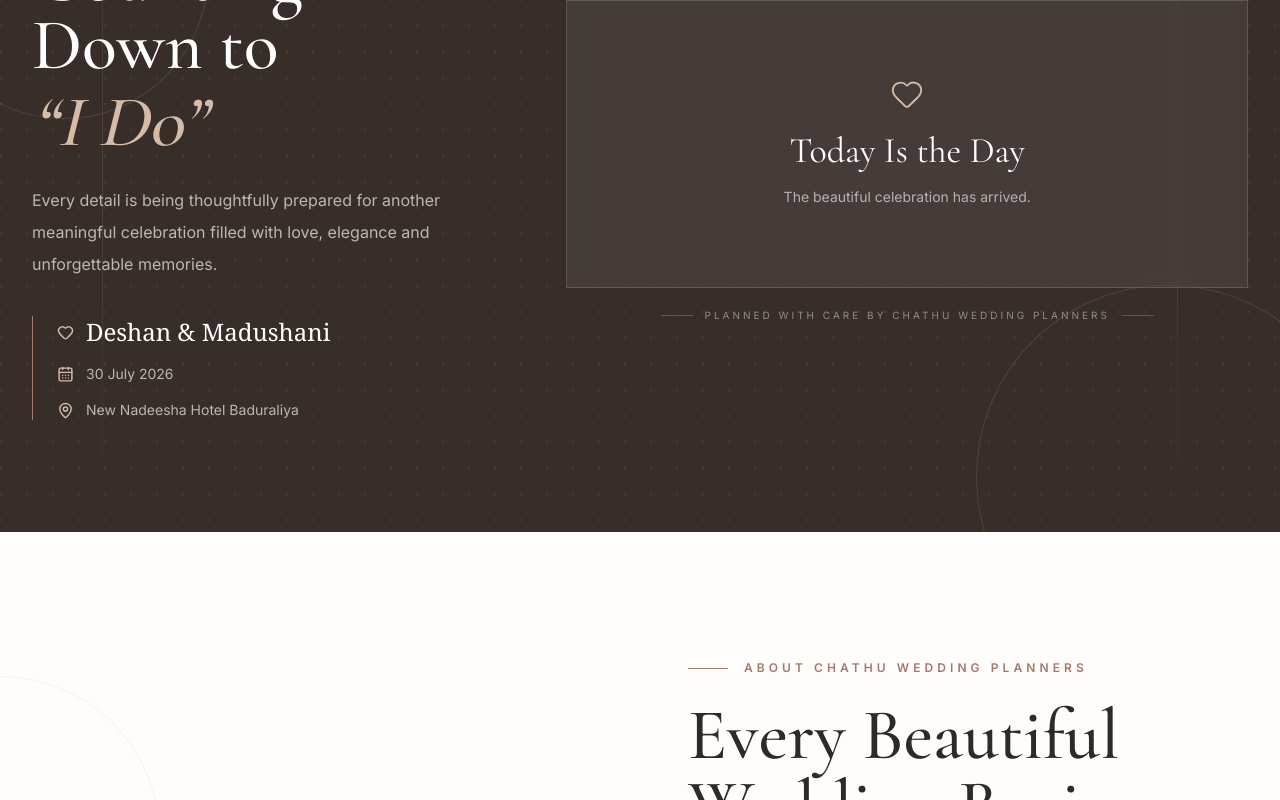
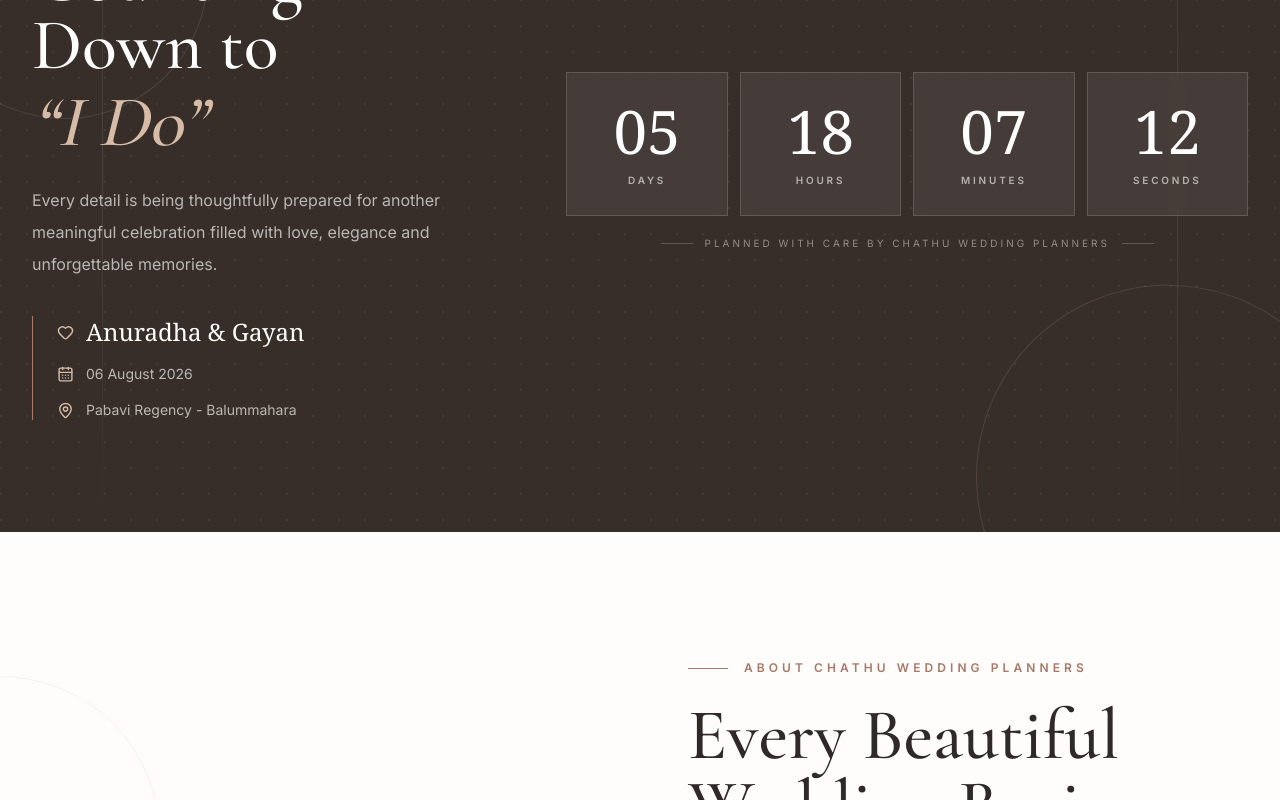
Before and after one commit to dahammihiranga/chathu-wedding-planners-website, a Next.js app: page / in a window 1280 px wide. Shown: the part 1009-1809 px from the top of the page. Built offline with nearby package versions, Linux system fonts and the light colour scheme.

Commit message:
next wedding countdown added

```diff
--- a/src/data/countdown.ts
+++ b/src/data/countdown.ts
@@ -1,10 +1,10 @@
 export const featuredWedding = {
-  coupleNames: "Deshan & Madushani",
+  coupleNames: "Anuradha & Gayan",
 
   // Format: YYYY-MM-DDTHH:mm:ss+05:30
-  date: "2026-07-30T09:00:00+05:30",
+  date: "2026-08-06T09:00:00+05:30",
 
-  displayDate: "30 July 2026",
-  venue: "New Nadeesha Hotel Baduraliya",
+  displayDate: "06 August 2026",
+  venue: "Pabavi Regency - Balummahara",
   label: "Our Next Beautiful Celebration",
 };
```
